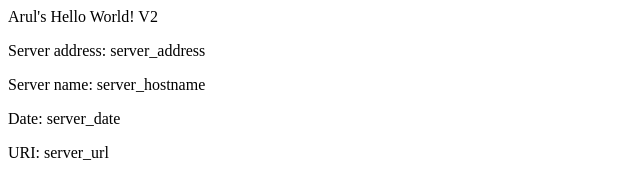
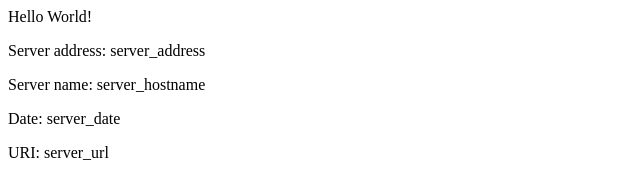
Before and after one commit to arul-07/eks-example, a plain HTML site: page src/index.html in a window 1280 px wide. Shown: the full height of the page, 0-640 px from the left. Drawn offline with Linux system fonts and the light colour scheme.

Commit message:
Revert "v2 Updating home page"
This reverts commit 03b5ce6a71294e99491c4594d1775c5522da62aa.

```diff
--- a/src/index.html
+++ b/src/index.html
@@ -1,8 +1,8 @@
 <head>
-<title>Arul's Hello World V2</title>
+<title>Hello World</title>
 </head>
 <div class="info">
-<h>Arul's Hello World! V2 </h>
+<h>Hello World!</h>
 <p><span>Server&nbsp;address:</span> <span>server_address</span></p>
 <p><span>Server&nbsp;name:</span> <span>server_hostname</span></p>
 <p class="smaller"><span>Date:</span> <span>server_date</span></p>
```
